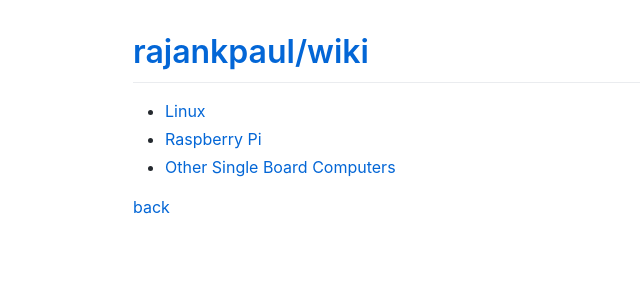
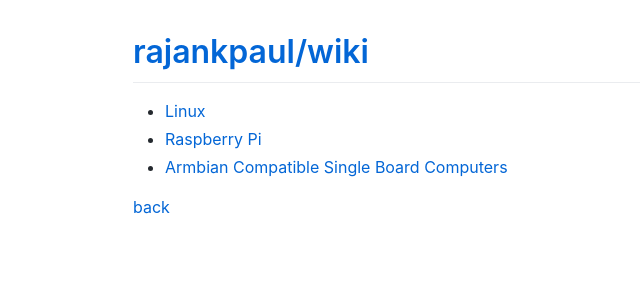
Before and after one commit to rajankpaul/docs, a Jekyll site: the page built from tutorials/index.md, in a window 1280 px wide. Shown: the top 300 px of the page, without its empty margins (17-657 px from the left). Built offline with Jekyll 4.4.1, drawn with Linux system fonts in a browser that asks for light colours; comment, search, counter and statistics services are not loaded.

Commit message:
Update index.md

```diff
--- a/tutorials/index.md
+++ b/tutorials/index.md
@@ -5,6 +5,6 @@ title: Tutorials
 
 *   [Linux](./linux/)
 *   [Raspberry Pi](./raspberry_pi/)
-*   [Other Single Board Computers](./other_single_board_computers/)
+*   [Armbian Compatible Single Board Computers](./armbian_boards/)
 
 [back](../)
```
